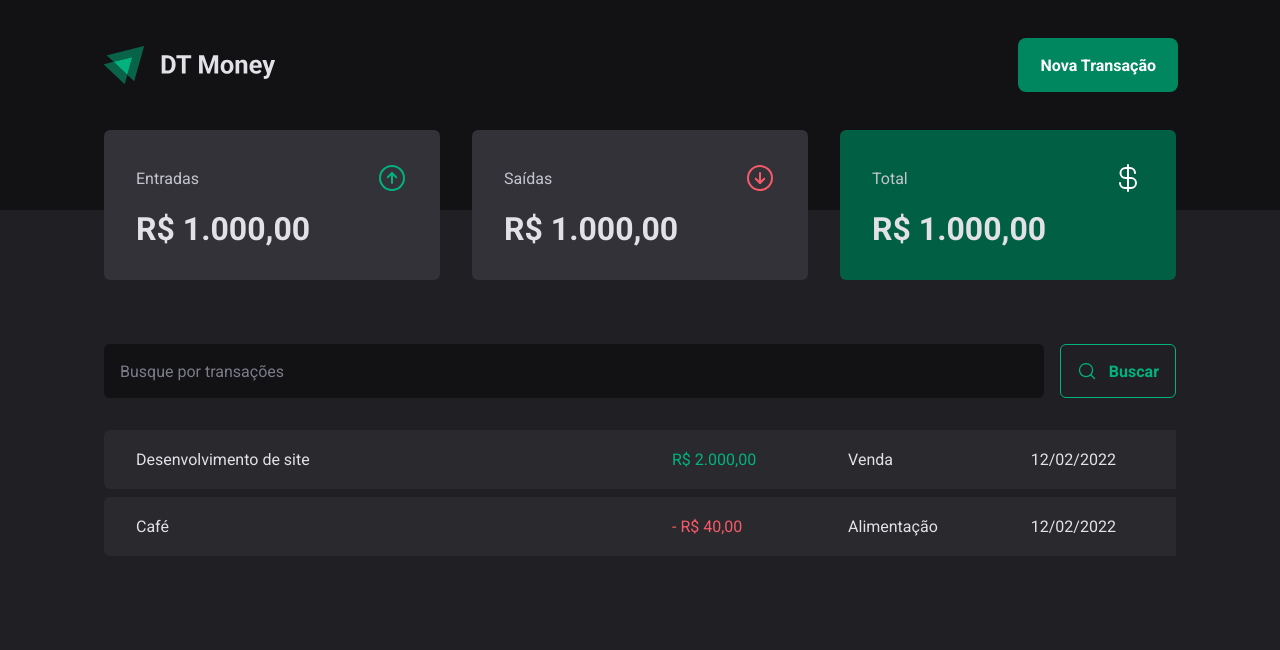
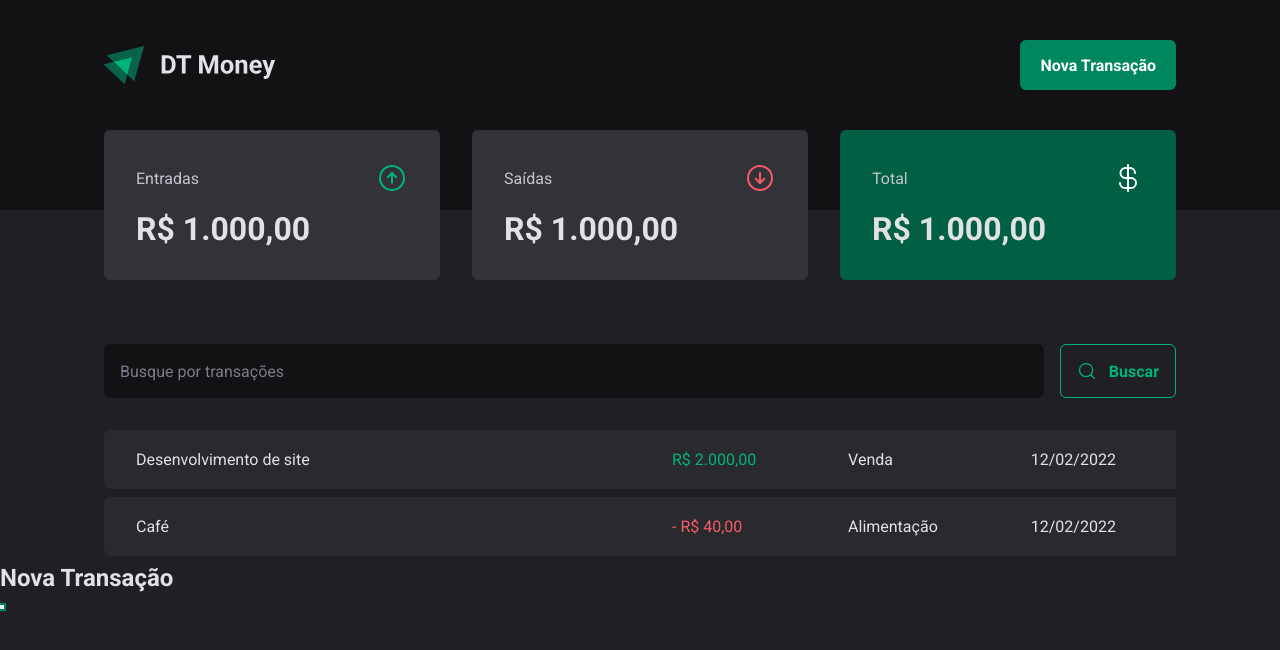
Before and after one commit to luis-b-o/dt-money, a React (Vite) app: page / in a window 1280 px wide. Both pictures are taken after a click on the button "Nova Transação". Shown: the top 650 px of the page. Built offline with nearby package versions, Linux system fonts and the light colour scheme.

Commit message:
feat: accessibility content manager

```diff
--- a/package.json
+++ b/package.json
@@ -9,6 +9,7 @@
     "preview": "vite preview"
   },
   "dependencies": {
+    "@radix-ui/react-dialog": "^1.0.0",
     "phosphor-react": "^1.4.1",
     "react": "^18.2.0",
     "react-dom": "^18.2.0",
--- a/src/components/Header/index.tsx
+++ b/src/components/Header/index.tsx
@@ -4,13 +4,27 @@ import {
   HeaderContent,
   NewTransactionButton,
 } from "@components/Header/styles";
+import * as Dialog from "@radix-ui/react-dialog";
 
 export function Header() {
   return (
     <HeaderContainer>
       <HeaderContent>
         <img src={Logo} alt="" />
-        <NewTransactionButton>Nova Transação</NewTransactionButton>
+        <Dialog.Root>
+          <Dialog.Trigger asChild>
+            <NewTransactionButton>Nova Transação</NewTransactionButton>
+          </Dialog.Trigger>
+
+          <Dialog.Portal>
+            <Dialog.Overlay />
+
+            <Dialog.Content>
+              <Dialog.Title>Nova Transação</Dialog.Title>
+              <Dialog.Close />
+            </Dialog.Content>
+          </Dialog.Portal>
+        </Dialog.Root>
       </HeaderContent>
     </HeaderContainer>
   );
```
Also changed, not shown: 1 other file (tests, documents, lock files or other folders).
